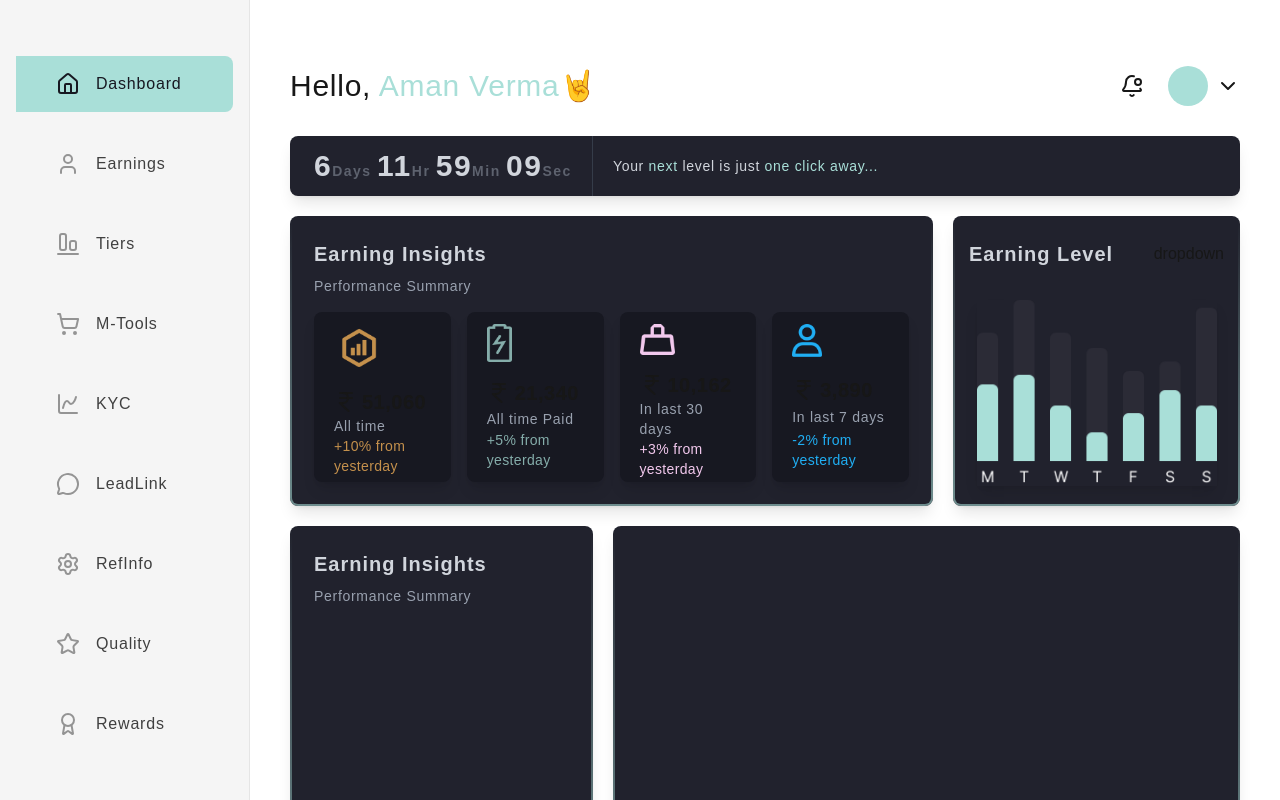
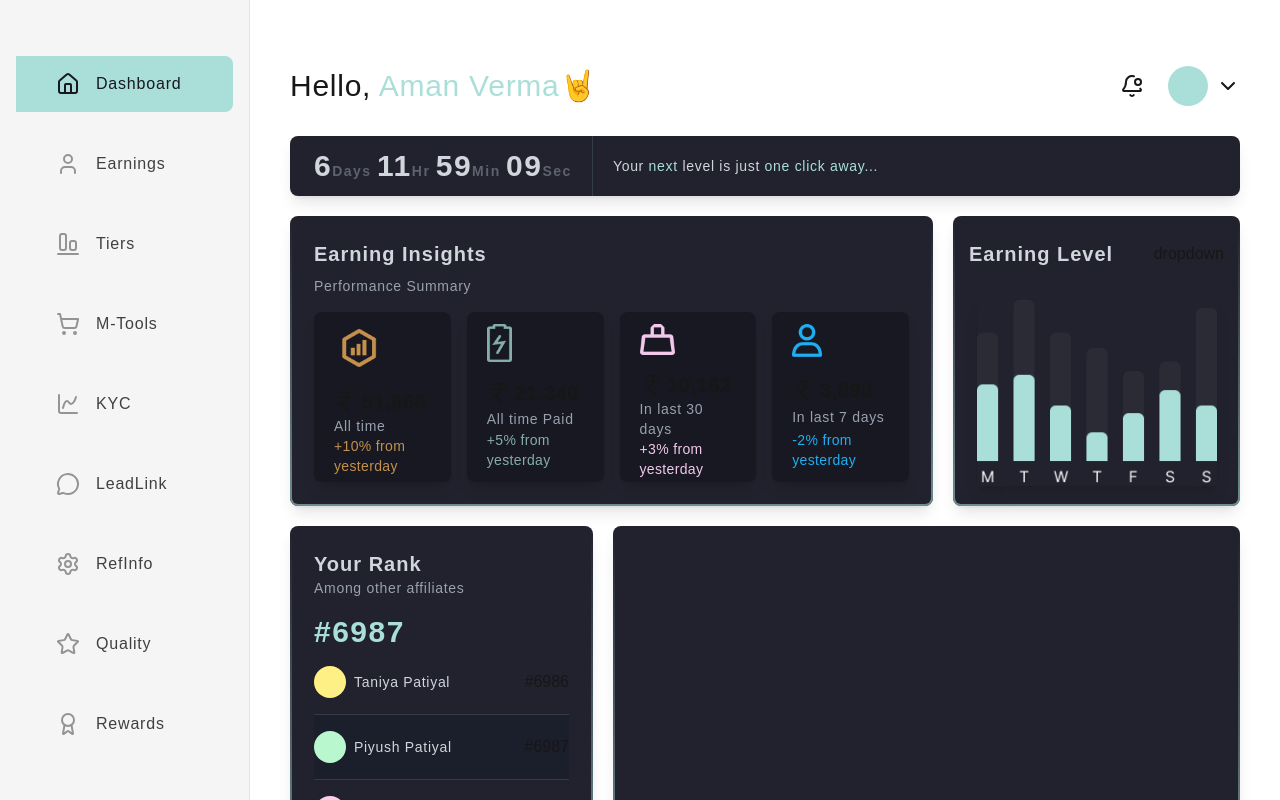
Before and after one commit to Aman-v4/idigital, a Next.js app: page / in a window 1280 px wide. Built offline with nearby package versions, Linux system fonts and the light colour scheme.

Commit message:
4th section 1st part 80%

```diff
--- a/src/app/page.tsx
+++ b/src/app/page.tsx
@@ -199,9 +199,61 @@ export default function DashboardLayout({
 
             <div className="flex gap-5">
               <div className=" flex-[3] flex flex-col gap-4 gradient-border border-b-0.5 border-[#a9dfd891] relative h-[350px] rounded-lg bg-[#21222D] shadow-lg py-6 px-6">
-                <div className="flex flex-col gap-2">
-                  <p className="text-gray-300 text-xl font-semibold tracking-wider">Earning Insights</p>
-                  <p className="text-gray-400 text-sm  tracking-wider">Performance Summary</p>
+                <div className="flex flex-col ">
+                  <p className="text-gray-300 text-xl font-semibold tracking-wider">Your Rank</p>
+                  <p className="text-gray-400 text-sm  tracking-wider">Among other affiliates</p>
+                  <p className="text-[#A9DFD8] text-3xl mt-4 font-semibold tracking-wider">#6987</p>
+                  <div className="flex justify-between items-center border-b border-gray-600/50 py-4">
+                    <div className="flex items-center gap-2">
+                      <div className="rounded-full bg-yellow-200 w-8 h-8">
+
+                      </div>
+                      <p className="text-gray-300 text-sm tracking-wider">
+                        Taniya Patiyal
+                      </p>
+
+                    </div>
+
+                    <div>
+                      <p>#6986</p>
+
+                    </div>
+
+                  </div>
+                  <div className="flex justify-between items-center border-b border-gray-600/50 bg-gray-900/30 py-4">
+                    <div className="flex items-center  gap-2">
+                      <div className="rounded-full bg-green-200 w-8 h-8">
+
+                      </div>
+                      <p className="text-gray-300 text-sm tracking-wider">
+                        Piyush Patiyal
+                      </p>
+
+                    </div>
+
+                    <div>
+                      <p>#6987</p>
+
+                    </div>
+
+                  </div>
+                  <div className="flex justify-between items-center border-b border-gray-600/50 py-4">
+                    <div className="flex items-center gap-2">
+                      <div className="rounded-full bg-pink-200 w-8 h-8">
+
+                      </div>
+                      <p className="text-gray-300 text-sm tracking-wider">
+                        Uttkarsh Singh
+                      </p>
+
+                    </div>
+
+                    <div>
+                      <p>#6988</p>
+
+                    </div>
+
+                  </div>
                 </div>
 
 
```
